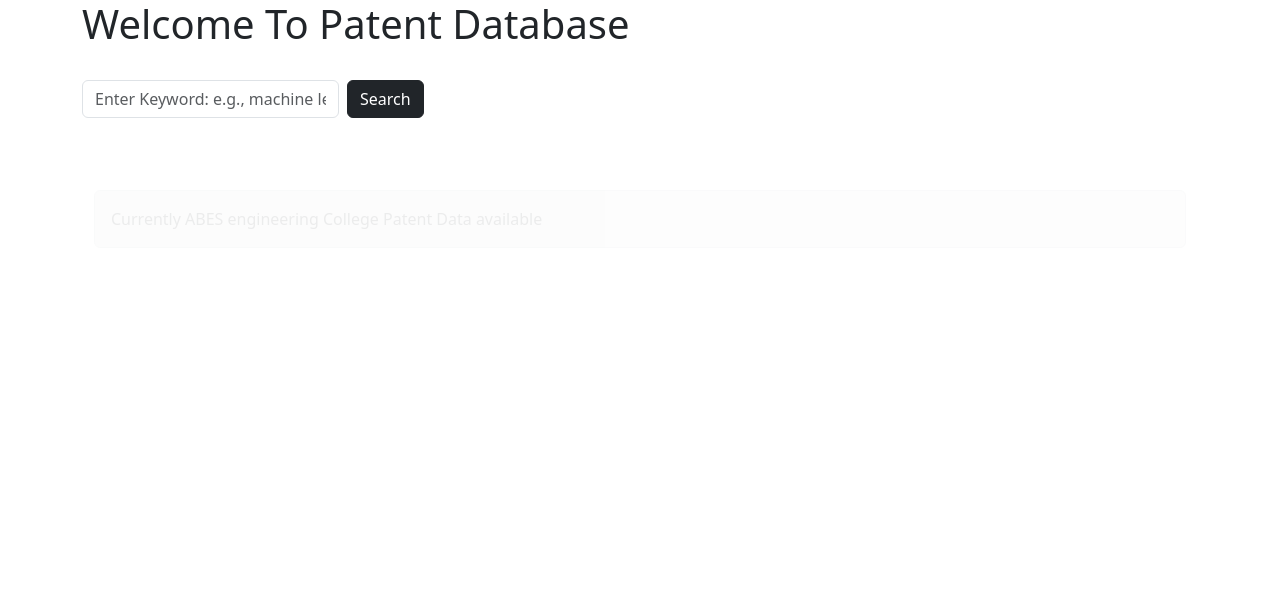
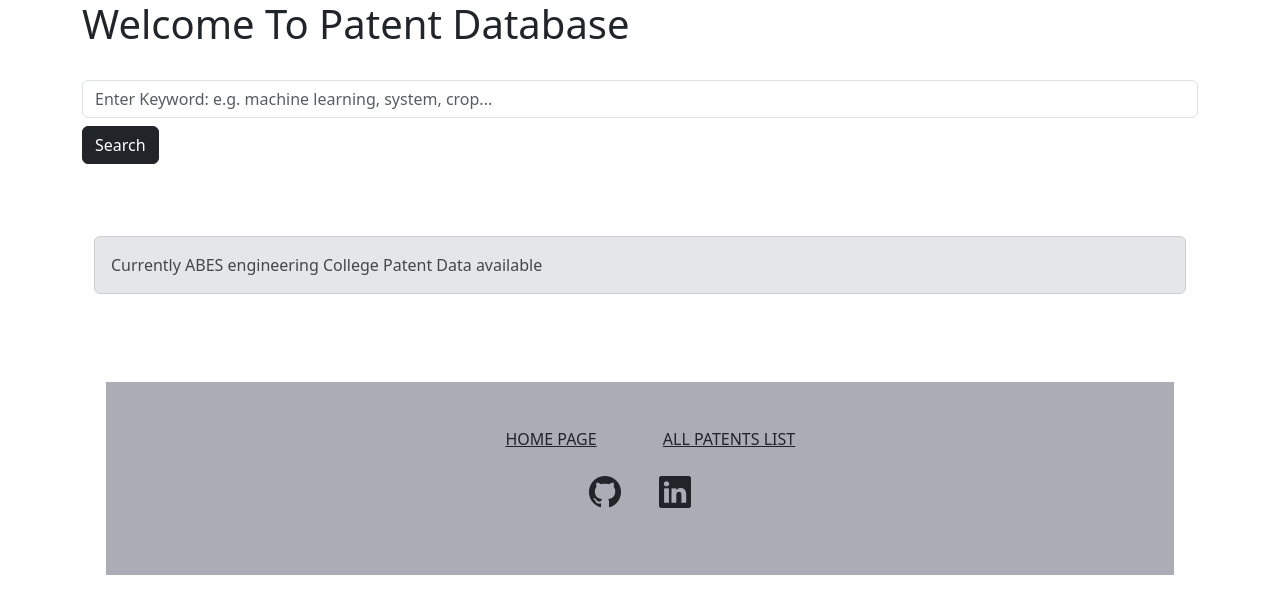
Before and after one commit to v-rana/django_web_app, a Django app: page / in a window 1280 px wide. Shown: the top 614 px of the page. Run offline with Django 5.2, Linux system fonts and the light colour scheme; parts of the project's set-up code (start-up, migrations or seed data) failed here and were passed over.

Commit message:
added footer

```diff
--- a/Main_Functions/templates/base.html
+++ b/Main_Functions/templates/base.html
@@ -4,6 +4,7 @@
     <meta charset="UTF-8">
     <meta name="viewport" content="width=device-width, initial-scale=1.0">
     <link href="https://cdn.jsdelivr.net/npm/bootstrap@5.3.2/dist/css/bootstrap.min.css" rel="stylesheet" integrity="sha384-T3c6CoIi6uLrA9TneNEoa7RxnatzjcDSCmG1MXxSR1GAsXEV/Dwwykc2MPK8M2HN" crossorigin="anonymous">
+    <link rel="stylesheet" href="https://cdn.jsdelivr.net/npm/bootstrap-icons@1.11.2/font/bootstrap-icons.min.css">
     <title>{{title}}</title>
 </head>
 <body>
--- /dev/null
+++ b/Main_Functions/templates/footer.html
@@ -0,0 +1,44 @@
+<br>
+
+<div class="container my-5">
+    <!-- Footer -->
+    <footer class="text-center text-white" style="background-color: #aaacb6">
+      <!-- Grid container -->
+      <div class="container">
+        <!-- Section: Links -->
+        <section class="mt-5">
+          <!-- Grid row-->
+          <div class="row text-center d-flex justify-content-center pt-5">
+            <!-- Grid column -->
+            <div class="col-md-2">
+              <h6 class="text-uppercase font-weight-bold">
+                <a href="#!" class="text-dark">Home Page</a>
+              </h6>
+            </div>
+            <!-- Grid column -->
+
+            <!-- Grid column -->
+            <div class="col-md-2">
+              <h6 class="text-uppercase font-weight-bold">
+                <a href="{% url 'patent_list' %}" class="text-dark">All Patents List</a>
+              </h6>
+            </div>
+
+        <section class="text-center mb-5">
+            <a href="https://github.com/v-rana" class="btn  btn-floating m-1 ">
+
+                <i class="bi bi-github" style="font-size: 2rem;"></i>
+              </a>
+          <a href="https://www.linkedin.com/in/varun-rana00/" class="btn  btn-floating m-1 ">
+
+            <i class="bi bi-linkedin" style="font-size: 2rem;"></i>
+          </a>
+
+
+        </section>
+        <!-- Section: Social -->
+      </div>
+
+    </footer>
+    <!-- Footer -->
+  </div>
--- a/Main_Functions/templates/index.html
+++ b/Main_Functions/templates/index.html
@@ -10,7 +10,7 @@
     }
 
     .blink-text {
-        animation: blink 5s infinite;
+        animation: blink 4s infinite;
     }
 </style>
 <br><br>
@@ -19,5 +19,6 @@
     <div class="alert alert-secondary blink-text">
         Currently ABES engineering College Patent Data available
     </div>
+    {% include 'footer.html' %}
 </div>
 {% endblock %}
--- a/Main_Functions/templates/search_bar.html
+++ b/Main_Functions/templates/search_bar.html
@@ -1,7 +1,7 @@
 <br>
 <form action="{% url 'search' %}" method="GET" class="row g-2">
-    <div class="col-auto">
-    <input type="text" class="form-control" name="query" placeholder="Enter Keyword: e.g., machine learning, system, crop...">
+    <div class="col-xs-4">
+    <input type="text" class="form-control" name="query" placeholder="Enter Keyword: e.g. machine learning, system, crop...">
     </div>
 <div class="col-auto">
     <button type="submit" class="btn btn-dark">Search</button>
```
